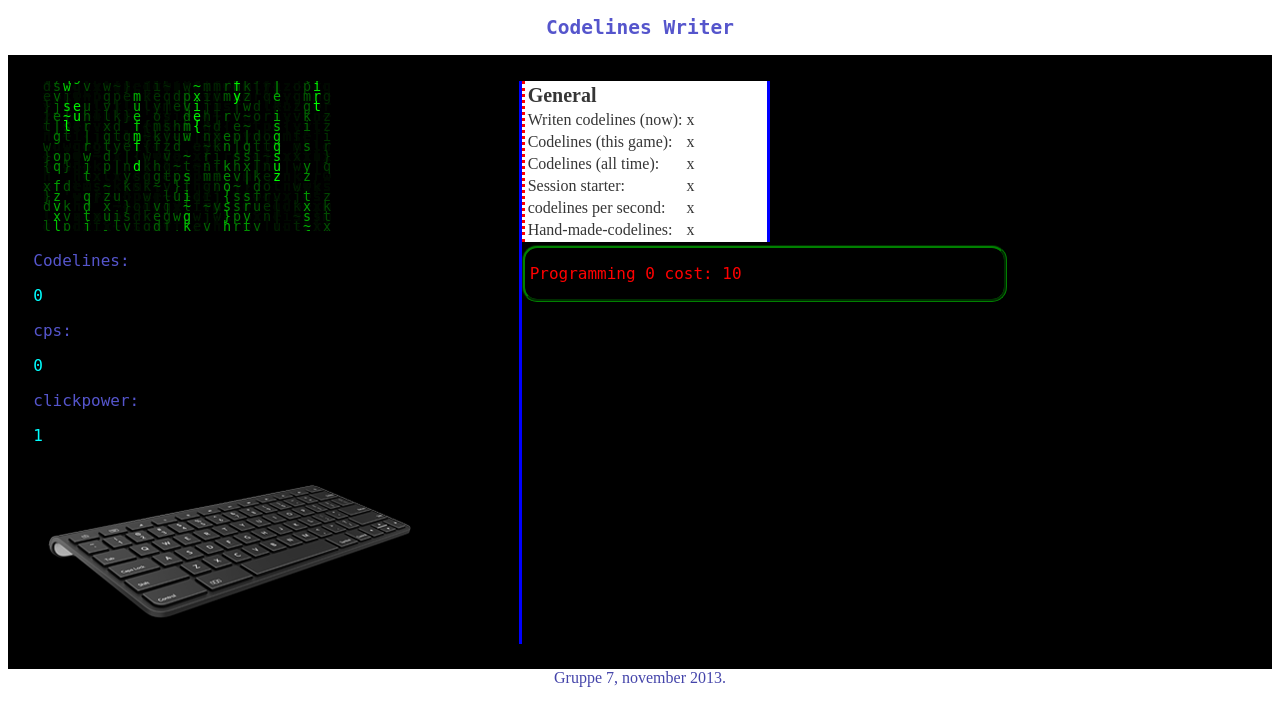
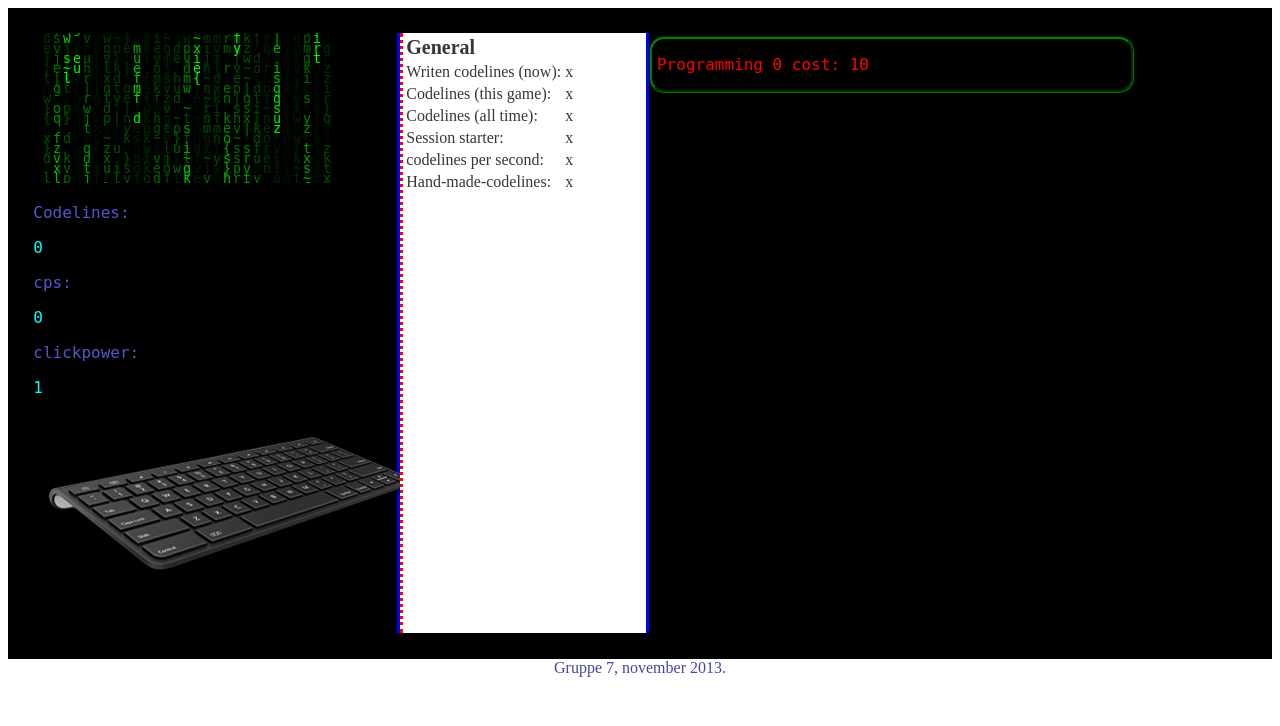
Before and after one commit to fwsGonzo/WebProsjekt, a PHP site: page / in a window 1280 px wide. Shown: the top 726 px of the page. Run offline with PHP 8.4, Linux system fonts and the light colour scheme.

Commit message:
Little CSS update
3 colums design....

```diff
--- a/header.php
+++ b/header.php
@@ -28,9 +28,9 @@
 	<section id="hovedside">
 
 		<header class="inparagraph">
-			<h1 id="title">
+		<!--	<h1 id="title">
 				<?php echo "$title"; ?>
-			</h1>
+			</h1> -->
 		</header>
 
 
--- a/index.css
+++ b/index.css
@@ -35,6 +35,7 @@ p
 	padding: 2%;
         width:96%;
         height:100%;
+        position: relative;
 }
 
 .inparagraph
@@ -49,14 +50,14 @@ p
 	position: relative;
 	float: left;
 	display: inline-block;
-        height: 100%;
+        height: 600px;
 	/*overflow: hidden;*/
 }
 
 /*Below is the leftsection*/
 #leftSection
 {
-	width: 40%;
+	width: 30%;
         font-size: 16px;
         border-right: 3px solid blue;
 
@@ -86,7 +87,6 @@ p
 #rightSection
 {
 	width: 40%;
-        rigth: 1%;
         margin-right: 0px;
 }
 
```
Also changed, not shown: keyboard.php (line endings or trailing spaces).
